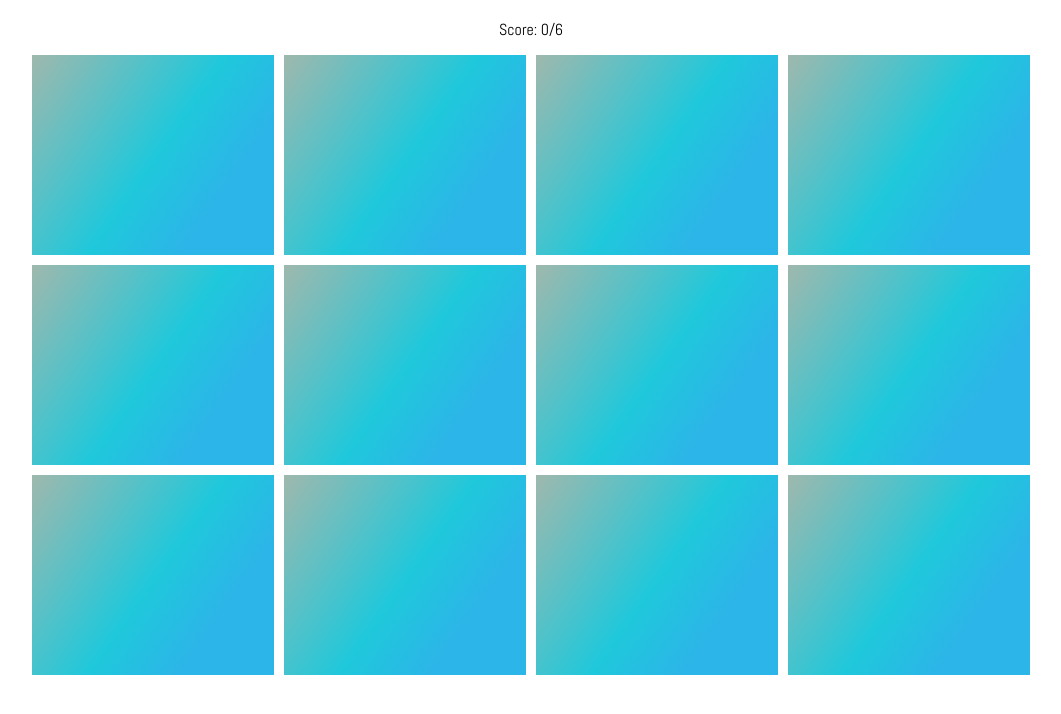
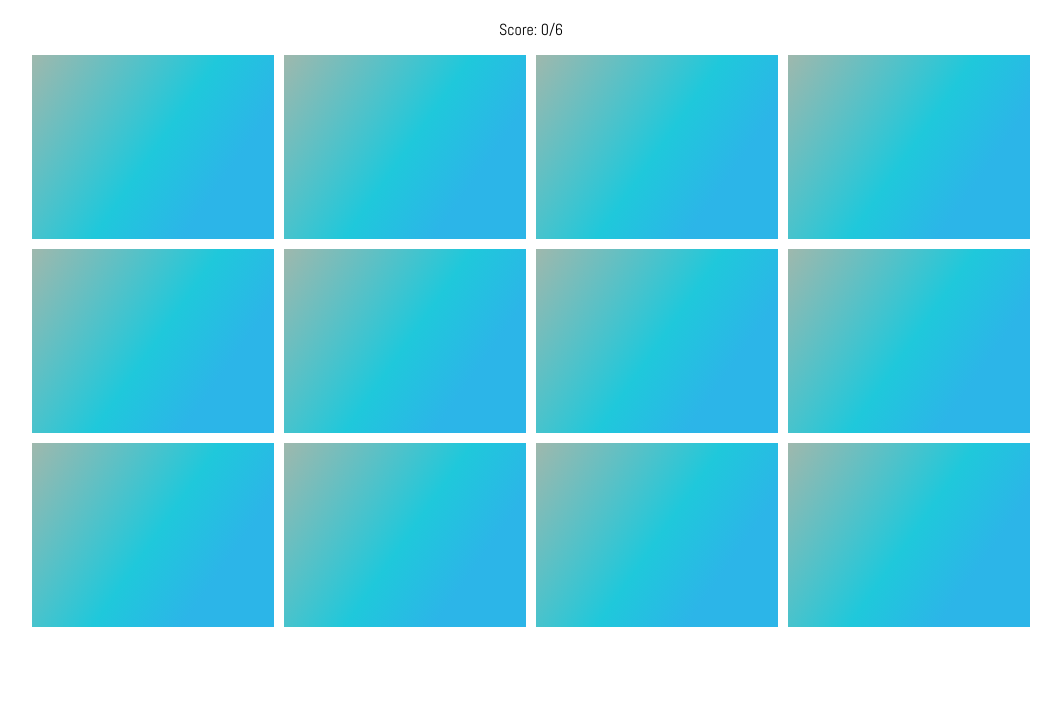
Before and after one commit to davefernandes/match-cards, a plain HTML site: page index.html in a window 1280 px wide. Shown: the part 72-786 px from the top of the page, without its empty margins (109-1170 px from the left). Drawn offline with Linux system fonts and the light colour scheme.

```diff
--- a/main.css
+++ b/main.css
@@ -1,7 +1,7 @@
-@import url('https://fonts.googleapis.com/css2?family=Abel&display=swap');
+@import url("https://fonts.googleapis.com/css2?family=Abel&display=swap");
 
 body {
-    font-family: 'Abel', sans-serif;
+  font-family: "Abel", sans-serif;
 }
 .container {
   width: 100%;
@@ -17,7 +17,7 @@ body {
   text-align: center;
 }
 .matchgrid {
-    width: 100%;
+  width: 90%;
   max-width: 1100px;
   height: auto;
   padding: 10px;
@@ -27,8 +27,8 @@ body {
 }
 .card {
   width: 22%;
-    height: 25vh;
-    min-height: 150px;
+  height: 23vh;
+  min-height: 120px;
   margin: 5px;
   cursor: pointer;
   display: flex;
@@ -54,7 +54,7 @@ body {
 }
 .matched {
   cursor: default;
-	background-color: #FFF;
+  background-color: #fff;
 }
 .red-out {
   background: red;
```
Also changed, not shown: 1 other file. Lines whose indentation alone changed are shown as unchanged.
